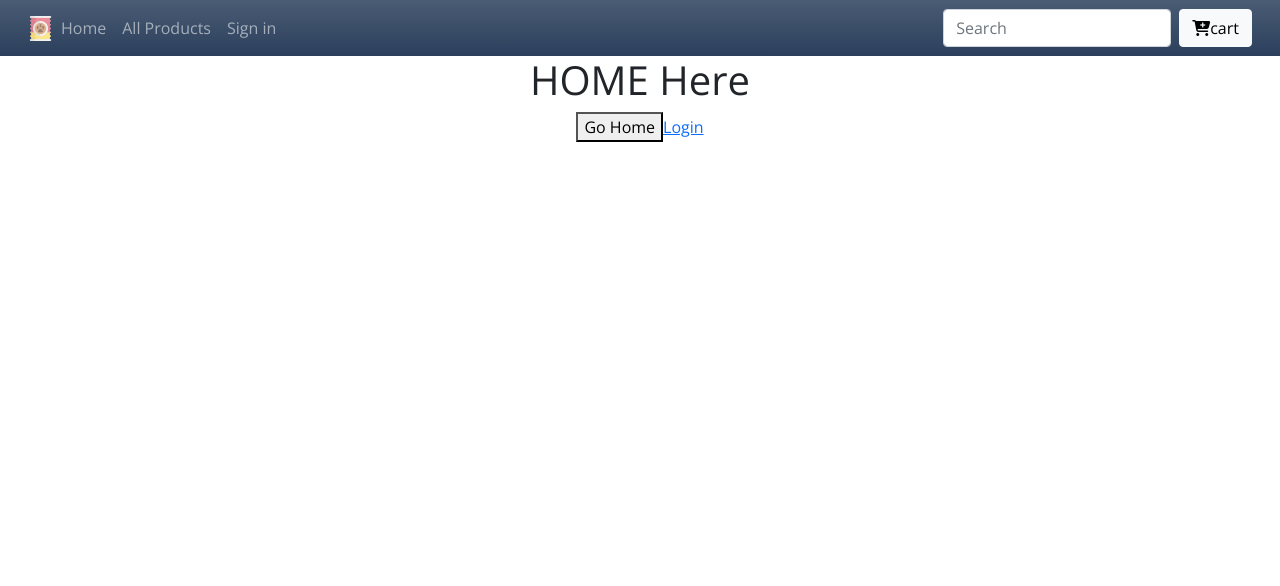
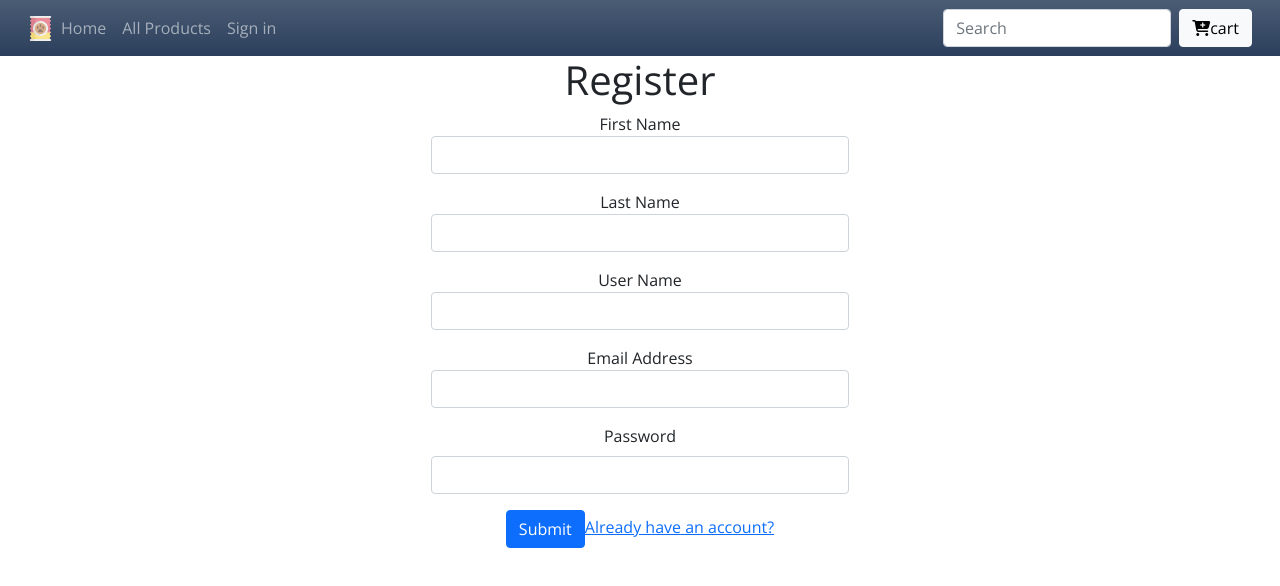
Before and after one commit to Automaton1989/commerceSite, a React (Create React App) app in the folder front/: page /register in a window 1280 px wide. Shown: the top 586 px of the page. Built offline with nearby package versions, Linux system fonts and the light colour scheme; a web font is replaced by a local one.

Commit message:
Add register page no service yet

```diff
--- a/front/src/App.js
+++ b/front/src/App.js
@@ -4,6 +4,9 @@ import Login from "./components/Login";
 import { BrowserRouter as Router, Routes, Route, Link } from "react-router-dom";
 import { useNavigate } from "react-router-dom";
 import Navbar from "./components/Navbar";
+import Products from "./components/Products";
+import Home from "./components/Home";
+import Register from "./components/Register"
 
 /*
 USE THIS FOR NAVIGATION BASICS
@@ -32,11 +35,11 @@ function App() {
       <React.Fragment>
         <Navbar />
         <div className="App">
-          <h1>HOME Here</h1>
-          <GoHome />
-          <Link to="/login">Login</Link>
           <Routes>
+            <Route exact path="/" element={<Home />}></Route>
             <Route path="/login" element={<Login />} />
+            <Route path="/products" element={<Products />}></Route>
+            <Route path="/register" element={<Register />}></Route>
           </Routes>
         </div>
       </React.Fragment>
--- /dev/null
+++ b/front/src/components/Home.js
@@ -0,0 +1,11 @@
+import React from "react";
+
+function Home() {
+  return (
+    <div>
+      <h1>From Home</h1>
+    </div>
+  )
+}
+
+export default Home;
--- a/front/src/components/Login.js
+++ b/front/src/components/Login.js
@@ -1,6 +1,6 @@
 import '../App.css';
 
-import { useNavigate } from "react-router-dom";
+import { useNavigate, Link } from "react-router-dom";
 
 function LoginForm() {
   let navigate = useNavigate();
@@ -63,6 +63,7 @@ function LoginForm() {
     <button type = "submit" className = "btn btn-primary">
       Submit
     </button>
+    <Link to="/register">Don't have an account?</Link>
   </form>
 }
 
--- a/front/src/components/Navbar.js
+++ b/front/src/components/Navbar.js
@@ -30,12 +30,12 @@ function Navbar() {
         <div className="collapse navbar-collapse" id="navbarNav">
           <ul className="navbar-nav me-auto mb-2 mb-md-0">
             <li className="nav-item">
-              <Link to="api/" className="nav-link" aria-current="page">
+              <Link to="/" className="nav-link" aria-current="page">
                 Home
               </Link>
             </li>
             <li className="nav-item">
-              <Link to="#" className="nav-link">
+              <Link to="/products" className="nav-link">
                 All Products
               </Link>
             </li>
--- /dev/null
+++ b/front/src/components/Products.js
@@ -0,0 +1,12 @@
+import React from "react";
+//import { Link } from "react-router-dom";
+
+function Products() {
+  return (
+    <div>
+      <h1>From Products</h1>
+    </div>
+  )
+}
+
+export default Products;
--- /dev/null
+++ b/front/src/components/Register.js
@@ -0,0 +1,91 @@
+import '../App.css';
+
+import { Link } from "react-router-dom";
+
+function RegisterForm() {
+
+  return <form>
+    <div className = "form-group">
+      <div className = "mb-3">
+        <label htmlFor="Input-FirstName"> First Name </label>
+        <input
+          type = "firstName"
+          className = "form-control"
+          id = "Input-FirstName"
+          aria-describedby = "firstName"
+          name = "firstName"
+        />
+      </div>
+    </div>
+    <div className = "form-group">
+      <div className = "mb-3">
+        <label htmlFor="Input-LastName"> Last Name </label>
+        <input
+          type = "lastName"
+          className = "form-control"
+          id = "Input-LastName"
+          aria-describedby = "lastName"
+          name = "lastName"
+        />
+      </div>
+    </div>
+    <div className = "form-group">
+      <div className = "mb-3">
+        <label htmlFor="Input-UserName"> User Name </label>
+        <input
+          type = "userName"
+          className = "form-control"
+          id = "Input-UserName"
+          aria-describedby = "userName"
+          name = "userName"
+        />
+      </div>
+    </div>
+    <div className = "form-group">
+      <div className = "mb-3">
+        <label htmlFor="Input-Email-Login"> Email Address </label>
+        <input
+          type = "email"
+          className = "form-control"
+          id = "Input-Email-Login"
+          aria-describedby = "emailHelp"
+          name = "email"
+        />
+      </div>
+    </div>
+    <div className = "form-group">
+      <div className = "mb-3">
+        <label htmlFor="Input-Password-Login" className = "form-label">
+          Password
+        </label>
+        <input
+          type = "password"
+          className = "form-control"
+          id = "Input-Password-Login"
+          name = "pwd"
+        />
+      </div>
+    </div>
+    <button type = "submit" className = "btn btn-primary">
+      Submit
+    </button>
+    <Link to="/login">Already have an account?</Link>
+  </form>
+}
+
+function Register() {
+  return (
+    <div className = "container-fluid">
+      <div className="row">
+        <div className = "text-center col-12">
+          <h1>Register</h1>
+          <div className = "col-md-4 offset-md-4">
+            < RegisterForm />
+          </div>
+        </div>
+      </div>
+    </div>
+  );
+}
+
+export default Register;
--- a/front/src/stylesheets/navbar.css
+++ b/front/src/stylesheets/navbar.css
@@ -9,3 +9,7 @@ body {
   background-color: #2b3f5c;
   background-image: var(--bs-gradient);
 }
+
+.nav-link {
+  font-size: 1rem;
+}
```
